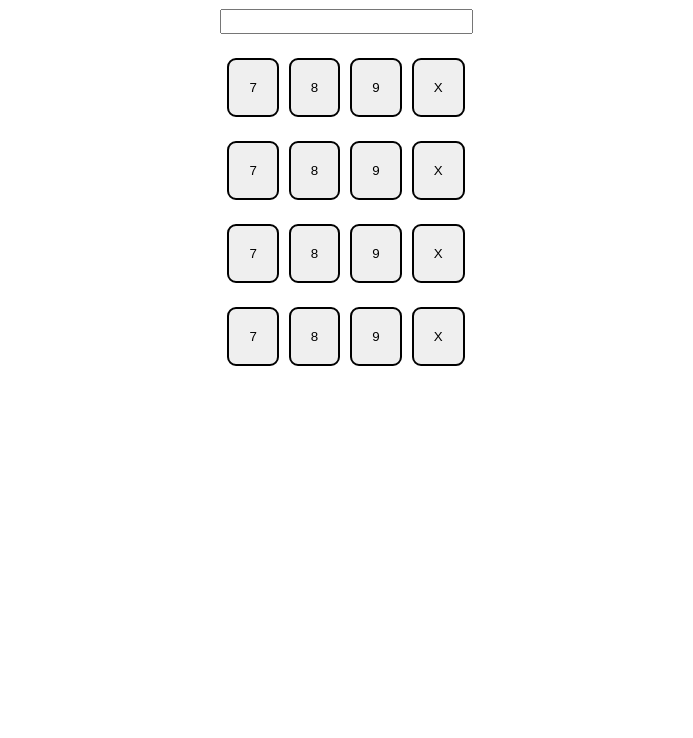
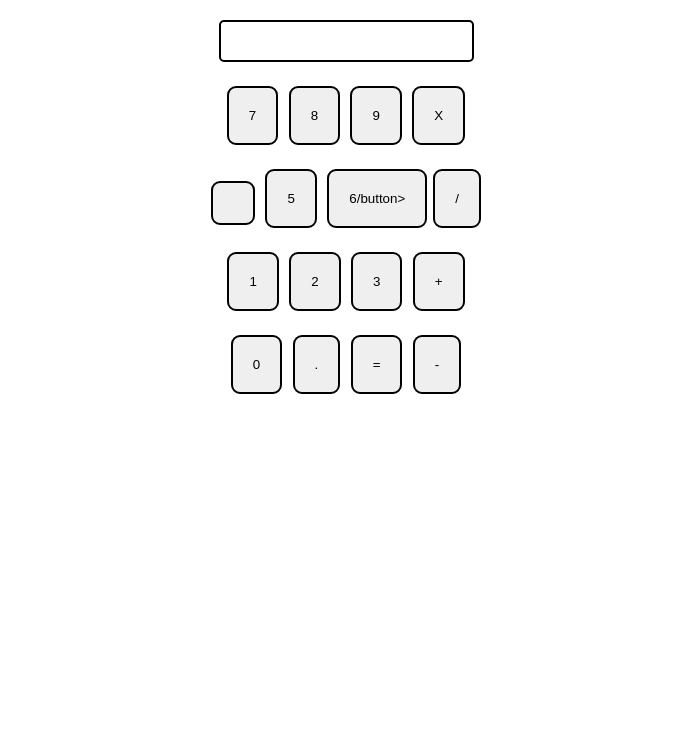
Before and after one commit to Faysal-Ezaz/Project-Websites_Vanilla_, a plain HTML site: page 4)Calculator/index.html in a window 1280 px wide. Shown: the part 83-821 px from the top of the page, without its empty margins (302-995 px from the left). Drawn offline with Linux system fonts and the light colour scheme.

Commit message:
the front end is done. Now, need to work on js

```diff
--- a/4)Calculator/index.html
+++ b/4)Calculator/index.html
@@ -4,7 +4,7 @@
 <head>
     <meta charset = "UTF-8">
     <meta name = "viewport" content = "width=device-width" scale="1.0">
-    <title></title>
+    <title>Faysal's Calculator</title>
     <link href = "style.css" rel = "stylesheet" type="text/css">
     <link href = "utils.css" rel = "stylesheet" type="text/css">
 </head>
@@ -25,22 +25,22 @@
             <button class="button">X</button>
         </div>
         <div class="row">
-            <button class="button">7</button>
-            <button class="button">8</button>
-            <button class="button">9</button>
-            <button class="button">X</button>
+            <button class="button"></button>
+            <button class="button">5</button>
+            <button class="button">6/button>
+            <button class="button">/</button>
         </div>
         <div class="row">
-            <button class="button">7</button>
-            <button class="button">8</button>
-            <button class="button">9</button>
-            <button class="button">X</button>
+            <button class="button">1</button>
+            <button class="button">2</button>
+            <button class="button">3</button>
+            <button class="button">+</button>
         </div>
         <div class="row">
-            <button class="button">7</button>
-            <button class="button">8</button>
-            <button class="button">9</button>
-            <button class="button">X</button>
+            <button class="button">0</button>
+            <button class="button">.</button>
+            <button class="button">=</button>
+            <button class="button">-</button>
         </div>
     </div>
     <script src="script.js"></script>
--- a/4)Calculator/style.css
+++ b/4)Calculator/style.css
@@ -1,6 +1,8 @@
+@import url('https://fonts.googleapis.com/css2?family=Poppins:wght@300&display=swap');
 html, body{
     height: 100%;
     width: 100%;
+    font-family: 'Poppins', sans-serif;
 }
 
 /* refer to the buttons comment */
@@ -20,6 +22,9 @@ html, body{
 }
 
 .row input{
+    font-size: 19px;
     margin: 0;
-    padding: 3px 36px;
+    padding: 8px 3px;
+    border: 2px solid black;
+    border-radius: 5px;
 }
```
